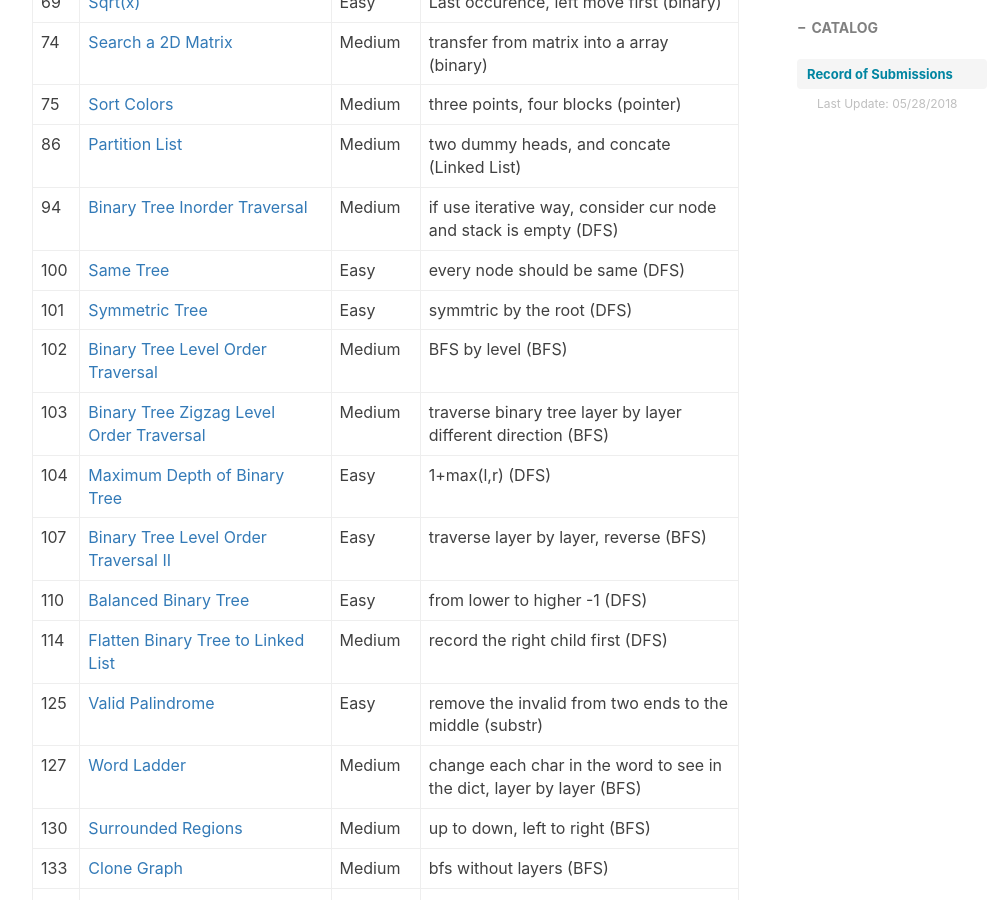
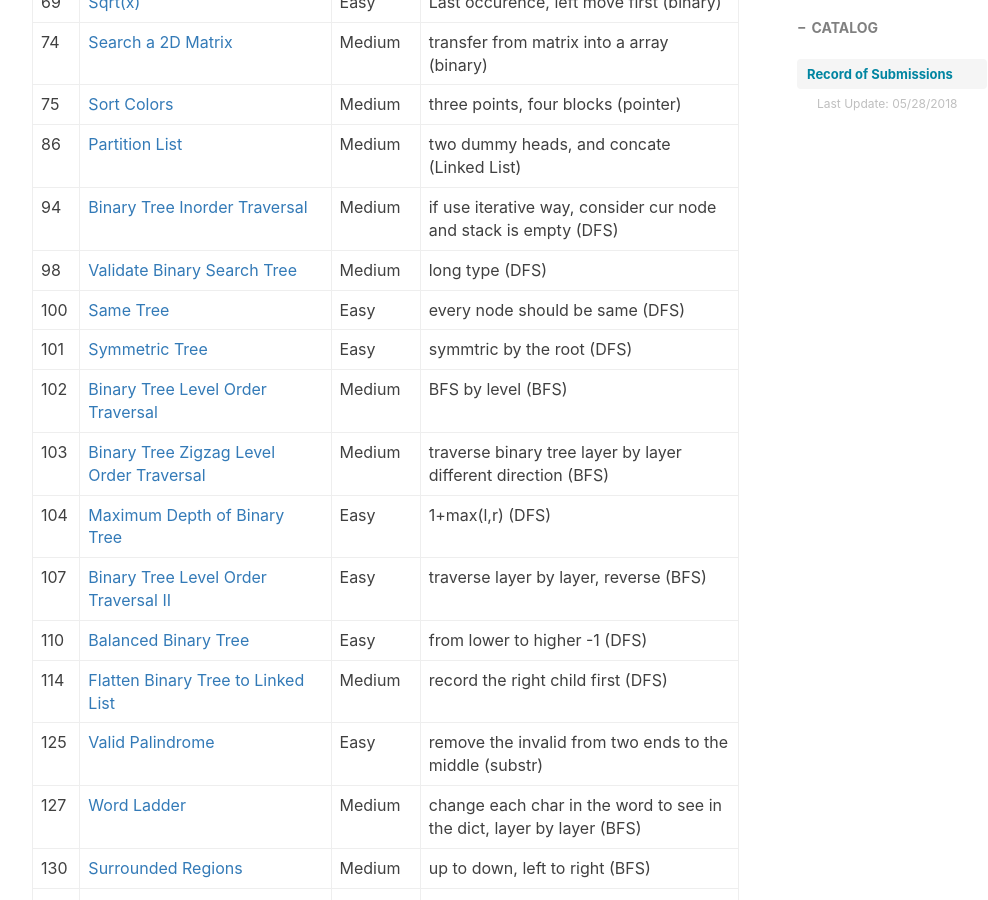
Before and after one commit to ly16/ly16.github.io, a Jekyll site: the page built from _posts/2018-05-18-leetcode-record-round1.md, in a window 1280 px wide and 900 px high, scrolled down 1282 px. Shown: the whole window, without its empty margins (233-1221 px from the left). Built offline with Jekyll 4.4.1, drawn with Linux system fonts in a browser that asks for light colours; nearby versions of some CDN libraries; comment, search, counter and statistics services are not loaded.

Commit message:
Update 2018-05-18-leetcode-record-round1.md

```diff
--- a/_posts/2018-05-18-leetcode-record-round1.md
+++ b/_posts/2018-05-18-leetcode-record-round1.md
@@ -32,6 +32,7 @@ tags:
 |75|[Sort Colors](https://github.com/ly16/LC-Practice/blob/master/Rainbow%20Sort.java)|Medium|three points, four blocks (pointer)|
 |86|[Partition List](https://github.com/ly16/LC-Practice/blob/master/Partition%20Linked%20List.java)|Medium|two dummy heads, and concate (Linked List)|
 |94|[Binary Tree Inorder Traversal](https://github.com/ly16/LC-Practice/blob/master/In-order%20Traversal%20Of%20Binary%20Tree.java)|Medium|if use iterative way, consider cur node and stack is empty (DFS)|
+|98|[Validate Binary Search Tree](https://github.com/ly16/LC-Practice/blob/master/Validate%20Binary%20Search%20Tree.java)|Medium|long type (DFS)|
 |100|[Same Tree](https://github.com/ly16/LC-Practice/blob/master/Symmetric%20Binary%20Tree.java)|Easy|every node should be same (DFS)|
 |101|[Symmetric Tree](https://github.com/ly16/LC-Practice/blob/master/Symmetric%20Binary%20Tree.java)|Easy|symmtric by the root (DFS)|
 |102|[Binary Tree Level Order Traversal](https://github.com/ly16/LC-Practice/blob/master/Get%20Keys%20In%20Binary%20Tree%20Layer%20By%20Layer.java)|Medium|BFS by level (BFS)|
```
